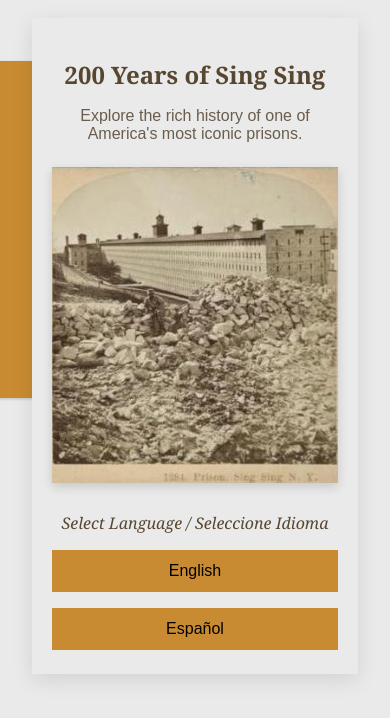
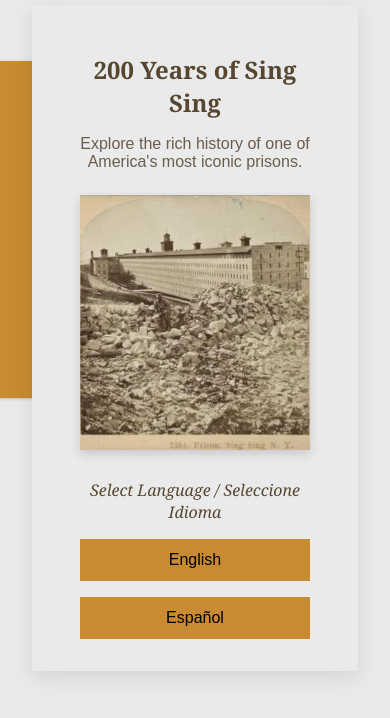
Before and after one commit to samweldon9393/SingSingPrisonMuseum-maps, a React (Create React App) app: page /#/ in a window 390 px wide. Shown: the part 108-826 px from the top of the page. Built offline with nearby package versions, Linux system fonts and the light colour scheme.

Commit message:
Move landing page card up a bit on mobile

```diff
--- a/src/LandingPage.css
+++ b/src/LandingPage.css
@@ -84,7 +84,7 @@
 
 @media (max-width: 600px) {
   .landing-card {
-    padding: 1.5rem 1.25rem;
+    margin-top: -1rem;
   }
 
   .landing-page h1 {
```
